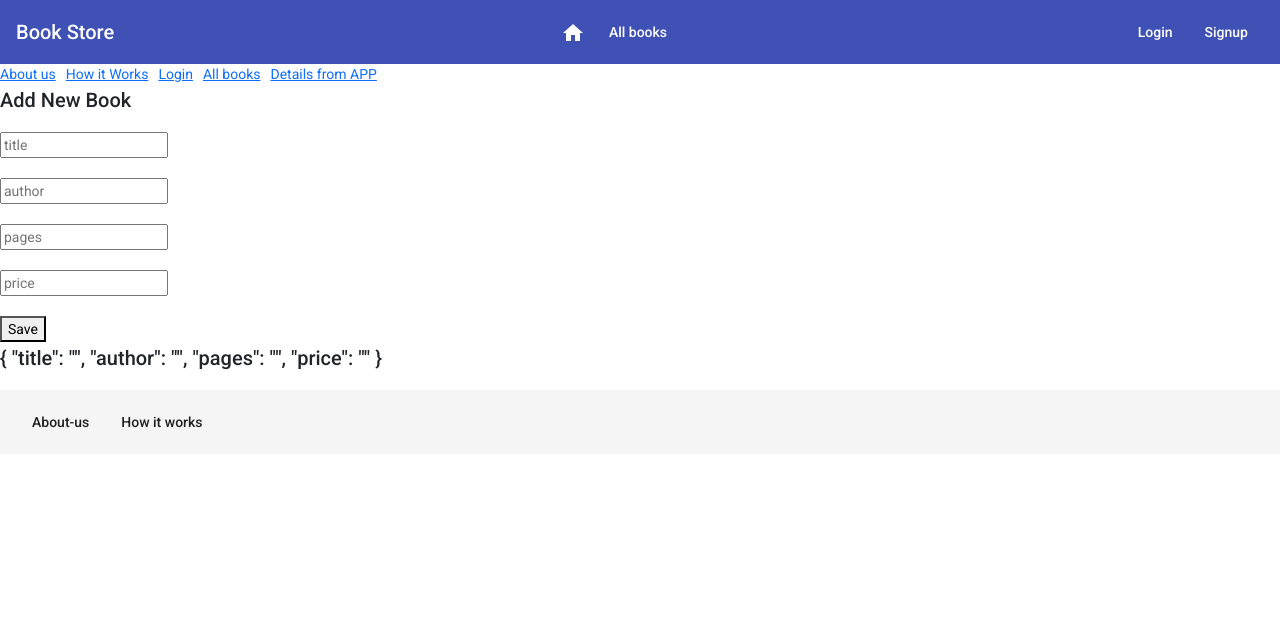
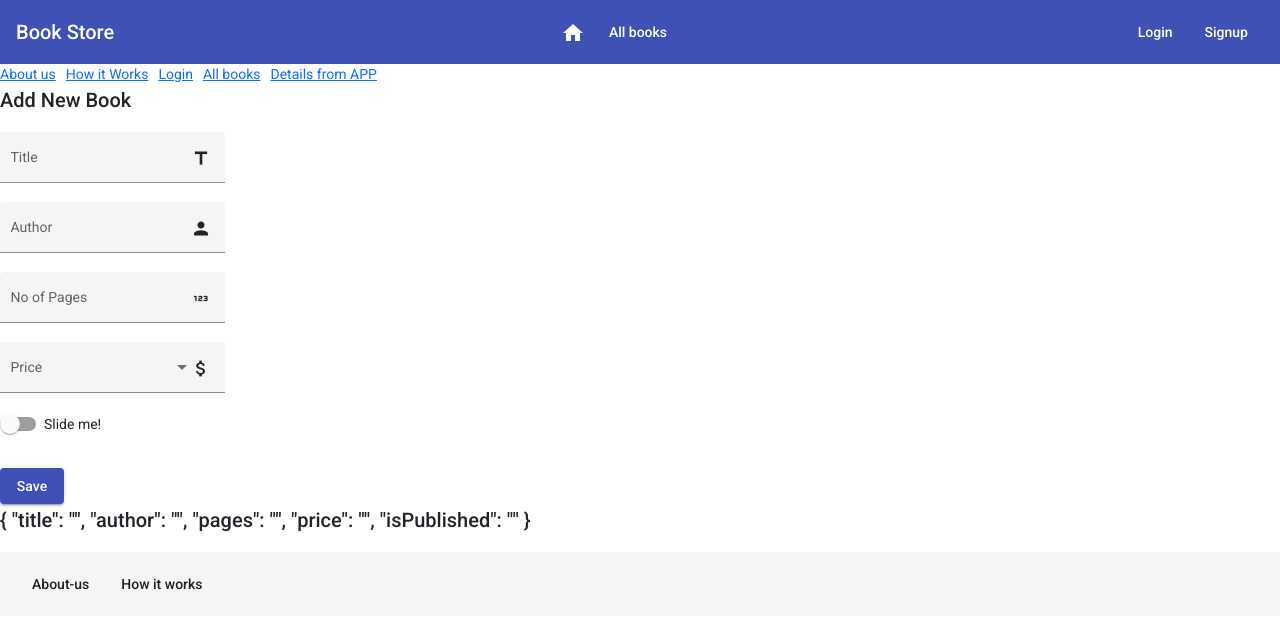
Before and after one commit to krunalp-pulse/book-store-angular, an Angular app in the folder bookStoreApp/: page /books in a window 1280 px wide. Both pictures are taken after a click on the button "Add New Book". Shown: the top 628 px of the page. Built offline with nearby package versions, Linux system fonts and the light colour scheme.

Commit message:
Code committed for form control

```diff
--- a/bookStoreApp/src/app/books/Models/book.model.ts
+++ b/bookStoreApp/src/app/books/Models/book.model.ts
@@ -4,8 +4,9 @@ export class BookModel{
     public id: number;
     public title: string;
     public totalPages: number;
-    public _author: string;
+    public _author: string;;
     public price: PriceModel
+    public isPublished: boolean;
 
     public set author(value: string){
         this._author = 'Author: ' + value;
--- a/bookStoreApp/src/app/books/components/add-book/add-book.component.html
+++ b/bookStoreApp/src/app/books/components/add-book/add-book.component.html
@@ -1,10 +1,28 @@
 <h2>Add New Book</h2>
-<form #myForm="ngForm" (ngSubmit)="saveBook(myForm.value)">
-    <input type="text" name="title" placeholder="title" ngModel><br><br>
-    <input type="text" name="author" placeholder="author" ngModel><br><br>
-    <input type="number" name="pages" placeholder="pages" ngModel><br><br>
-    <input type="number" name="price" placeholder="price" ngModel><br><br>
-    <button type="submit">Save</button>
+<form #myForm="ngForm" (ngSubmit)="saveBook(myForm.value)" class="add-book-from">
+    <mat-form-field appearance="fill">
+        <mat-label>Title</mat-label>
+        <input matInput name="title" placeholder="Title" ngModel />
+        <mat-icon matSuffix>title</mat-icon> </mat-form-field><br />
+    <mat-form-field appearance="fill">
+        <mat-label>Author</mat-label>
+        <input matInput name="author" placeholder="Author" ngModel />
+        <mat-icon matSuffix>person</mat-icon> </mat-form-field><br />
+    <mat-form-field appearance="fill">
+        <mat-label>No of Pages</mat-label>
+        <input matInput name="pages" placeholder="Pages" ngModel />
+        <mat-icon matSuffix>123</mat-icon> </mat-form-field><br />
+    <mat-form-field appearance="fill">
+        <mat-label>Price</mat-label>
+        <mat-select name="price" placeholder="Price" ngModel>
+            <mat-option value="100">$ 100</mat-option>
+            <mat-option value="200">$ 200</mat-option>
+            <mat-option value="300">$ 300</mat-option>
+        </mat-select>
+        <mat-icon matSuffix>attach_money</mat-icon>
+    </mat-form-field><br />
+    <p><mat-slide-toggle color="primary" name="isPublished" ngModel>Slide me!</mat-slide-toggle></p><br />
+    <button type="submit" mat-raised-button color="primary">Save</button>
 </form>
 
-<h2>{{myForm.value | json}}</h2>
+<h2>{{ myForm.value | json }}</h2>
--- a/bookStoreApp/src/app/books/components/add-book/add-book.component.scss
+++ b/bookStoreApp/src/app/books/components/add-book/add-book.component.scss
@@ -0,0 +1,8 @@
+.add-book-form{
+    display: flex;
+    flex-direction: column;
+    padding: 20px;
+}
+.toggle{
+    margin-bottom: 20px;
+}
--- a/bookStoreApp/src/app/books/components/add-book/add-book.component.ts
+++ b/bookStoreApp/src/app/books/components/add-book/add-book.component.ts
@@ -15,18 +15,22 @@ import { BookModel } from '../../Models/book.model';
 })
 export class AddBookComponent implements OnInit {
 
-  constructor(private _bookService: BookService) {}
+  constructor(private _bookService: BookService) { }
 
   ngOnInit(): void {
 
   }
-  saveBook(value: any): void{
+  saveBook(value: any): void {
     console.log(value);
     const book: BookModel = new BookModel();
     book.title = value.title;
     book.author = value.author;
     book.totalPages = value.pages;
-    book.price = value.price;
+    book.price = {
+      currency: "$",
+      value: value.price
+    };
+    book.isPublished = value.isPublished;
     this._bookService.addBook(book);
   }
 }
--- a/bookStoreApp/src/app/books/components/book-card/book-card.component.html
+++ b/bookStoreApp/src/app/books/components/book-card/book-card.component.html
@@ -10,6 +10,8 @@
         <p>{{book.author}}</p>
         <p>Total pages: {{book.totalPages}}</p>
         <p>Price: {{book.price.value + " " + book.price.currency}}</p>
+        <p>Is book published: {{book.isPublished}}</p>
+
       </mat-card-content>
     </mat-card>
   </div>
```
Also changed, not shown: bookStoreApp/src/app/shared/meterial.module.ts (+10 -1 lines).
